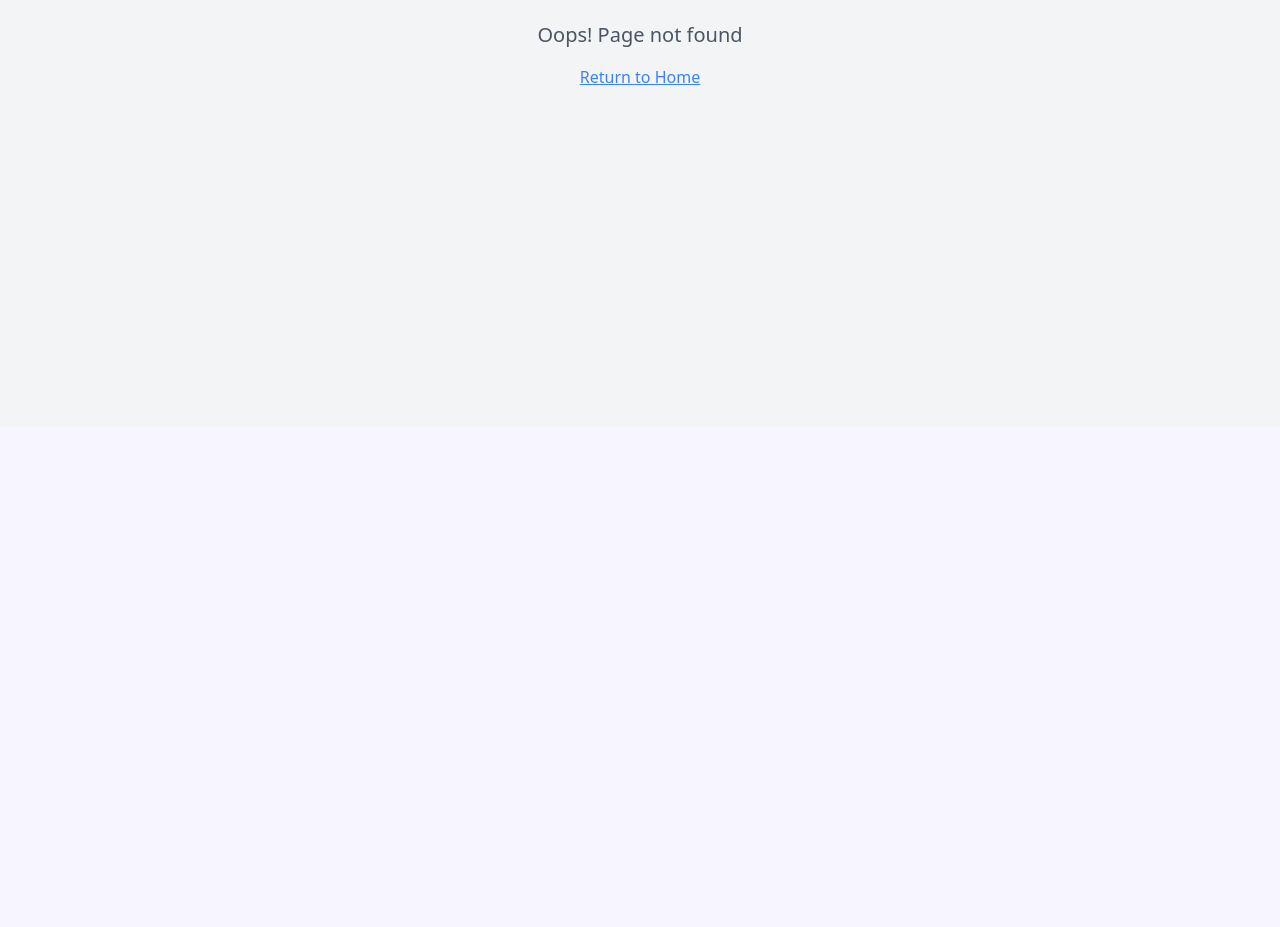
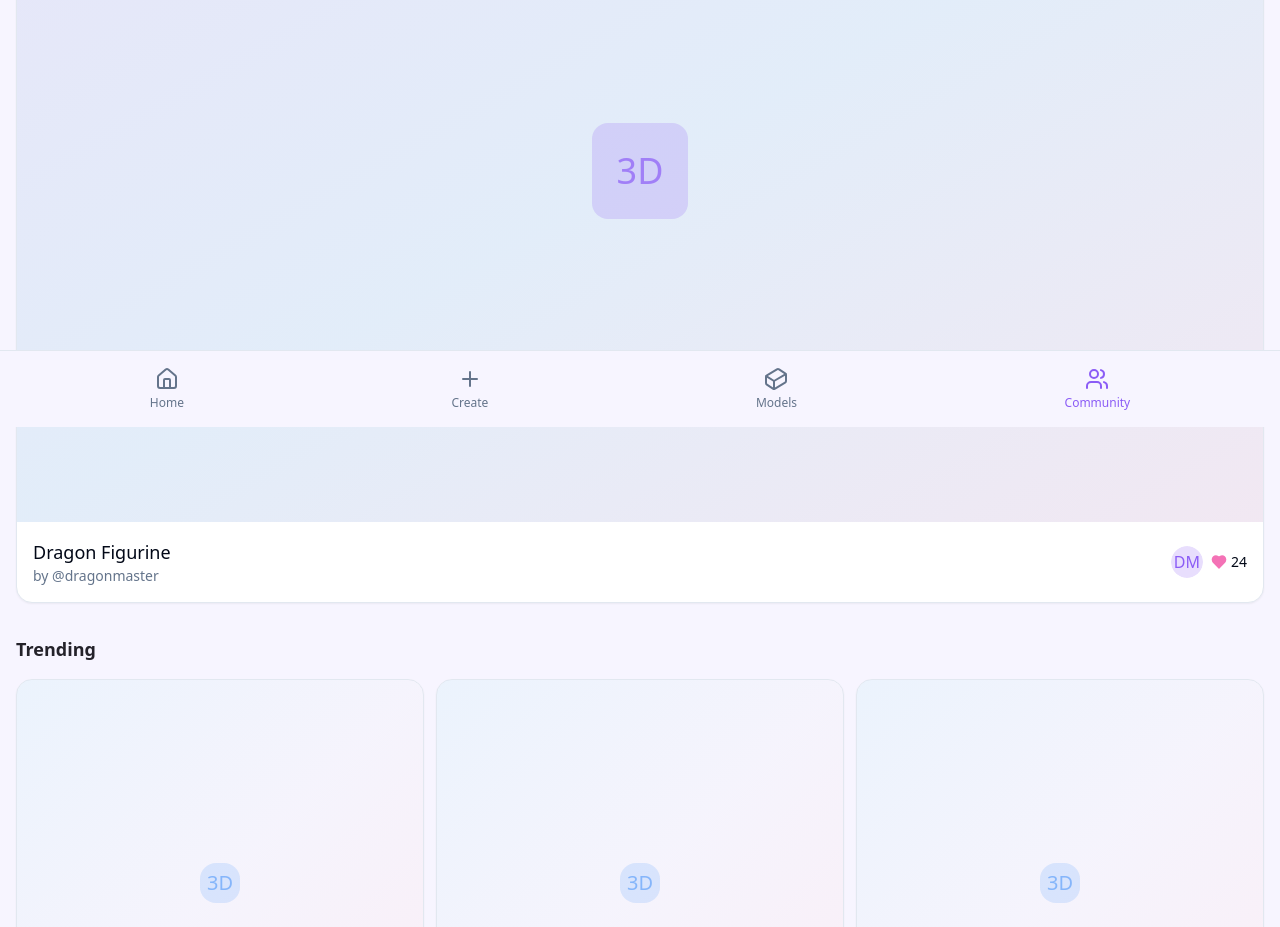
Before and after one commit to Christo-Brits/model-pixie, a React (Vite) app: page /community in a window 1280 px wide. Before the commit this address had no page. Shown: the part 373-1300 px from the top of the page. Before the commit the page ends 800 px from the top, so only its background shows below. Built offline with nearby package versions, Linux system fonts and the light colour scheme.

Commit message:
feat: Implement Community screen
Adds the Community screen with featured, trending, and category sections, along with a bottom navigation.

```diff
--- a/src/App.tsx
+++ b/src/App.tsx
@@ -10,6 +10,7 @@ import Onboarding from "./pages/Onboarding";
 import Home from "./pages/Home";
 import Create from "./pages/Create";
 import Models from "./pages/Models";
+import Community from "./pages/Community";
 import NotFound from "./pages/NotFound";
 
 const queryClient = new QueryClient();
@@ -27,6 +28,7 @@ const App = () => (
           <Route path="/register" element={<Register />} />
           <Route path="/create" element={<Create />} />
           <Route path="/models" element={<Models />} />
+          <Route path="/community" element={<Community />} />
           {/* ADD ALL CUSTOM ROUTES ABOVE THE CATCH-ALL "*" ROUTE */}
           <Route path="*" element={<NotFound />} />
         </Routes>
--- a/src/components/BottomNavigation.tsx
+++ b/src/components/BottomNavigation.tsx
@@ -1,6 +1,6 @@
 
 import React from 'react';
-import { Home, Plus, Cuboid, Book } from 'lucide-react';
+import { Home, Plus, Cuboid, Users } from 'lucide-react';
 import { Link, useLocation } from 'react-router-dom';
 import { cn } from '@/lib/utils';
 
@@ -11,7 +11,7 @@ export const BottomNavigation = () => {
     { icon: Home, label: 'Home', path: '/' },
     { icon: Plus, label: 'Create', path: '/create' },
     { icon: Cuboid, label: 'Models', path: '/models' },
-    { icon: Book, label: 'Learn', path: '/learn' },
+    { icon: Users, label: 'Community', path: '/community' },
   ];
 
   return (
--- /dev/null
+++ b/src/pages/Community.tsx
@@ -0,0 +1,151 @@
+
+import React from 'react';
+import { TopBar } from '@/components/TopBar';
+import { BottomNavigation } from '@/components/BottomNavigation';
+import { Search, Heart, Users } from 'lucide-react';
+import { ScrollArea } from '@/components/ui/scroll-area';
+import { Card, CardContent, CardFooter } from '@/components/ui/card';
+import { Avatar, AvatarFallback, AvatarImage } from '@/components/ui/avatar';
+import {
+  Carousel,
+  CarouselContent,
+  CarouselItem,
+} from "@/components/ui/carousel";
+
+const Community = () => {
+  const categories = [
+    { id: 1, name: "Games" },
+    { id: 2, name: "Decor" },
+    { id: 3, name: "Gadgets" },
+    { id: 4, name: "Art" },
+    { id: 5, name: "Figurines" },
+    { id: 6, name: "Practical" }
+  ];
+
+  const trendingModels = [
+    {
+      id: 1,
+      title: "Mini Robot",
+      creator: "robotmaker",
+      likes: 18,
+      avatar: "RM"
+    },
+    {
+      id: 2,
+      title: "Phone Stand",
+      creator: "designlab",
+      likes: 32,
+      avatar: "DL"
+    },
+    {
+      id: 3,
+      title: "Geometric Vase",
+      creator: "3dprinter",
+      likes: 15,
+      avatar: "3D"
+    }
+  ];
+
+  return (
+    <div className="flex flex-col min-h-screen pb-16">
+      <TopBar />
+
+      <main className="flex-1 px-4 py-6">
+        <div className="flex items-center justify-between mb-6">
+          <div className="flex items-center gap-2">
+            <Users className="h-5 w-5 text-pixie-purple" />
+            <h1 className="text-2xl font-bold">Community</h1>
+          </div>
+          <button className="p-2 rounded-full hover:bg-muted transition-colors">
+            <Search className="h-5 w-5" />
+          </button>
+        </div>
+
+        {/* Featured Section */}
+        <section className="mb-8">
+          <h2 className="text-lg font-semibold mb-4">Featured</h2>
+          <Card className="overflow-hidden">
+            <CardContent className="p-0">
+              <div className="aspect-video relative bg-muted flex items-center justify-center">
+                <div className="absolute inset-0 bg-gradient-to-br from-pixie-purple/10 via-pixie-blue/10 to-pixie-pink/10" />
+                <div className="h-full w-full relative">
+                  <div className="absolute inset-0 flex items-center justify-center">
+                    <div className="h-24 w-24 bg-pixie-purple/20 rounded-lg flex items-center justify-center">
+                      <span className="text-4xl text-pixie-purple/70">3D</span>
+                    </div>
+                  </div>
+                </div>
+              </div>
+            </CardContent>
+            <CardFooter className="p-4 flex justify-between">
+              <div>
+                <h3 className="font-medium text-lg">Dragon Figurine</h3>
+                <p className="text-sm text-muted-foreground">by @dragonmaster</p>
+              </div>
+              <div className="flex items-center gap-2">
+                <Avatar className="h-8 w-8">
+                  <AvatarImage src="" />
+                  <AvatarFallback className="bg-pixie-purple/20 text-pixie-purple">DM</AvatarFallback>
+                </Avatar>
+                <div className="flex items-center gap-1 text-sm font-medium">
+                  <Heart className="h-4 w-4 text-pixie-pink fill-pixie-pink" />
+                  <span>24</span>
+                </div>
+              </div>
+            </CardFooter>
+          </Card>
+        </section>
+
+        {/* Trending Section */}
+        <section className="mb-8">
+          <h2 className="text-lg font-semibold mb-4">Trending</h2>
+          <div className="grid grid-cols-3 gap-3">
+            {trendingModels.map((model) => (
+              <Card key={model.id} className="overflow-hidden">
+                <CardContent className="p-0">
+                  <div className="aspect-square relative bg-muted/30 flex items-center justify-center">
+                    <div className="absolute inset-0 bg-gradient-to-br from-pixie-blue/10 via-pixie-purple/5 to-pixie-pink/10" />
+                    <div className="h-10 w-10 bg-pixie-blue/20 rounded-lg flex items-center justify-center">
+                      <span className="text-xl text-pixie-blue/70">3D</span>
+                    </div>
+                  </div>
+                </CardContent>
+                <CardFooter className="p-2 flex justify-between">
+                  <div>
+                    <h3 className="font-medium text-xs">{model.title}</h3>
+                    <p className="text-xs text-muted-foreground">@{model.creator}</p>
+                  </div>
+                  <div className="flex items-center gap-1 text-xs">
+                    <Heart className="h-3 w-3 text-pixie-pink fill-pixie-pink" />
+                    <span>{model.likes}</span>
+                  </div>
+                </CardFooter>
+              </Card>
+            ))}
+          </div>
+        </section>
+
+        {/* Categories Section */}
+        <section className="mb-2">
+          <h2 className="text-lg font-semibold mb-4">Categories</h2>
+          <ScrollArea className="w-full">
+            <div className="flex gap-2 pb-4">
+              {categories.map((category) => (
+                <button
+                  key={category.id}
+                  className="px-4 py-2 bg-muted hover:bg-accent whitespace-nowrap rounded-full transition-colors text-sm font-medium"
+                >
+                  {category.name}
+                </button>
+              ))}
+            </div>
+          </ScrollArea>
+        </section>
+      </main>
+
+      <BottomNavigation />
+    </div>
+  );
+};
+
+export default Community;
```
